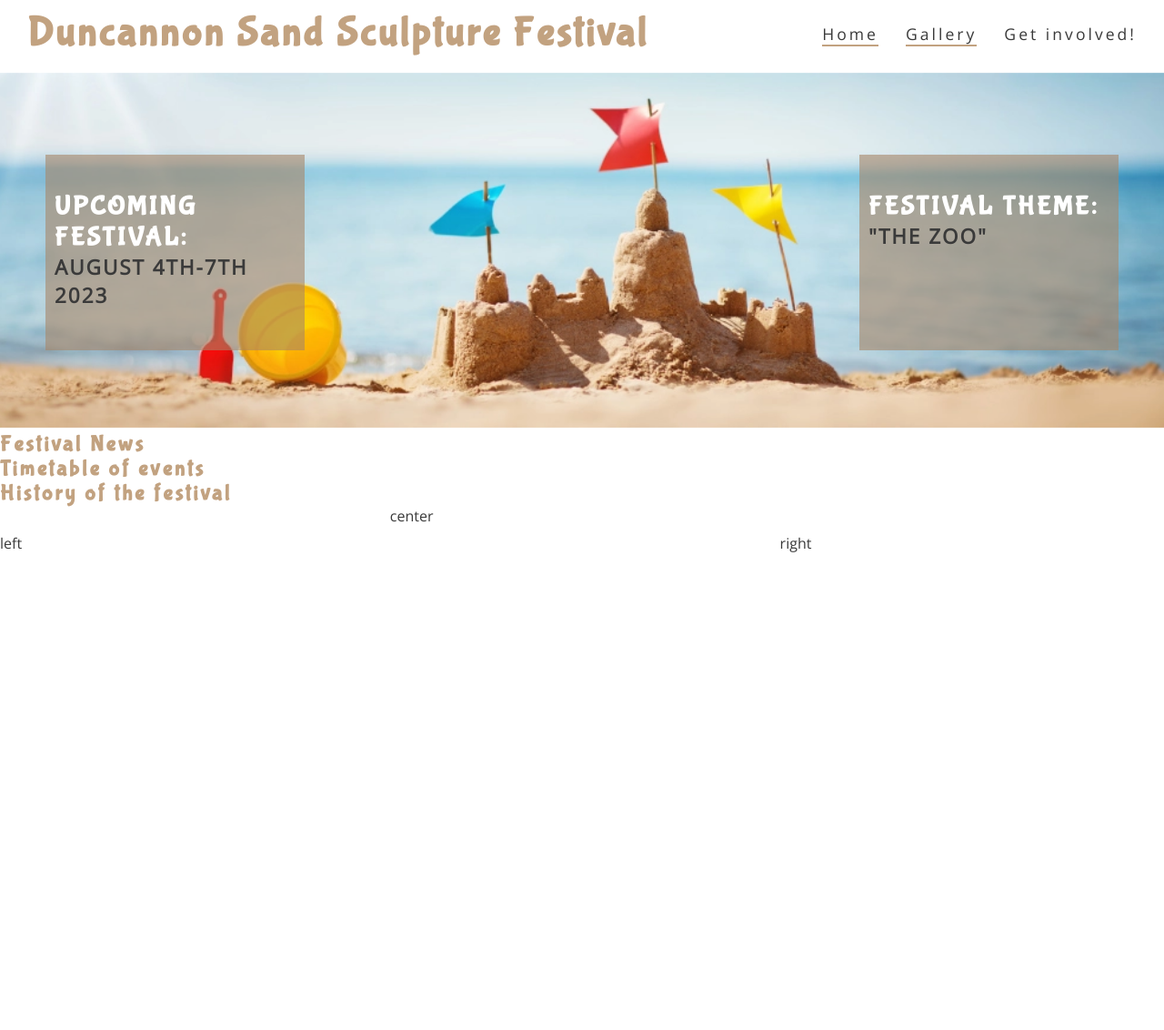
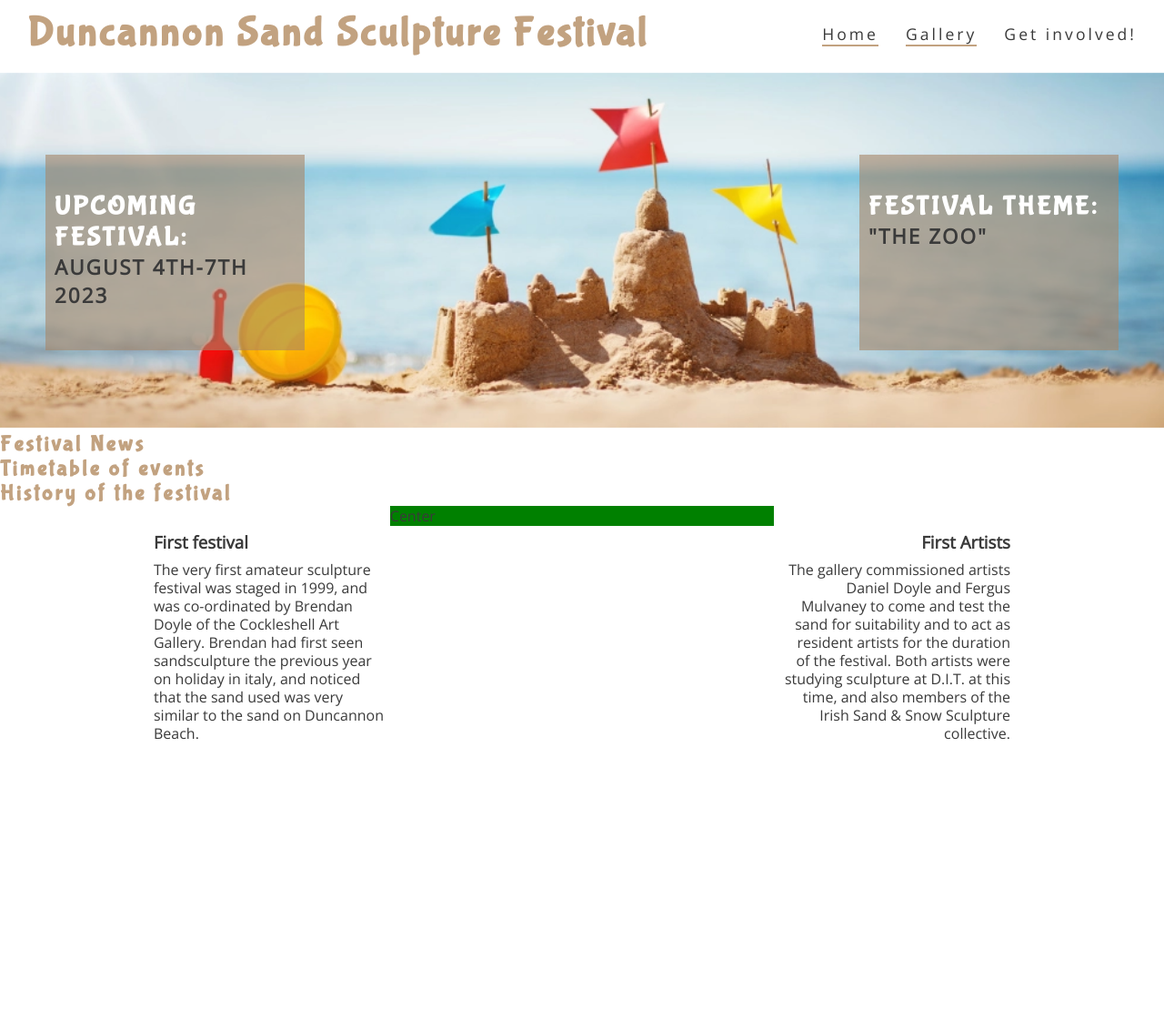
Before and after one commit to ericawall/portfolio-project-1, a plain HTML site: page home.html in a window 1280 px wide. Shown: the top 1132 px of the page at 91% size. Drawn offline with nearby package versions, Linux system fonts and the light colour scheme.

Commit message:
Style first div of history section, left and right divs

```diff
--- a/assets/css/style.css
+++ b/assets/css/style.css
@@ -72,7 +72,6 @@ h1, h2 {
 
 #cover-text-left h2, #cover-text-right h2 {
     color: #fff;
-
 }
 
 #hero-image {
@@ -128,8 +127,8 @@ h1, h2 {
 
 /* History section */
 
- #history {
-    height: 1200px;
+#festival-history {
+    height: 600px;
 }
 
 #left-history {
@@ -147,9 +146,32 @@ h1, h2 {
 #center-history {
     width: 33%;
     margin: 0 auto;
+    background-color: green;
 }
 
+.left-history-heading {
+    width: 60%;
+    float: right;
+    line-height: 20px;
+    clear: both;
+    margin-bottom: 50px;
+}
 
+.right-history-heading {
+    width: 60%;
+    float: left;
+    line-height: 20px;
+    clear: both;
+    margin-bottom: 50px;
+}
+
+.right-history-heading h3 {
+    text-align: right;
+}
+
+.right-history-heading p {
+    text-align: right;
+}
 
 /* Footer */
 
--- a/home.html
+++ b/home.html
@@ -14,6 +14,7 @@
 </head>
 
 <body>
+<!-- Header, logo & nav bar section -->
     <header>
         <a href="home.html">
             <h1 id="logo">Duncannon Sand Sculpture Festival</h1>
@@ -32,6 +33,8 @@
             </nav>
         </a>
     </header>
+
+<!-- Hero image section-->
     <section id="hero-outer">
         <div id="hero-image"></div>
         <div id="cover-text-left">
@@ -44,22 +47,41 @@
         </div>
     </section>
 
-    <section id="news">
-        <h2>Festival News</h2>
+    <section>
+        <h1>Festival News</h1>
     </section>
 
-    <section id="timetable">
-        <h2>Timetable of events</h2>
+    <section>
+        <h1>Timetable of events</h1>
     </section>
 
-    <section id="history">
-        <h2>History of the festival</h2>
-        <div id="left-history">left</div>
-        <div id="right-history">right</div>
-        <div id="center-history">center</div>
+    <!-- History of festival section-->
+    <section id="festival-history">
+        <h1>History of the festival</h1>
+        <div id="left-history">
+            <div class="left-history-heading">
+                <h3>First festival</h3>
+                <hr>
+                <p>
+                    The very first amateur sculpture festival was staged in 1999, and was co-ordinated by Brendan Doyle of the Cockleshell Art Gallery. Brendan had first seen sandsculpture the previous year on holiday in italy, and noticed that the sand used was very similar to the sand on Duncannon Beach.
+                </p>
+            </div>
+        </div>
+        <div id="right-history">
+            <div class="right-history-heading">
+                <h3>First Artists</h3>
+                <hr>
+                <p>
+                    The gallery commissioned artists Daniel Doyle and Fergus Mulvaney to come and test the sand for suitability and to act as resident artists for the duration of the festival. Both artists were studying sculpture at D.I.T. at this time, and also members of the Irish Sand & Snow Sculpture collective.
+                </p>
+            </div>
+        </div>
+        <div id="center-history">Center</div>
     </section>
 
     <footer>
+<!-- footer with contact details, location map embedded link and social networks shown-->
+        <!--
         <div id="footer">
             <div id="left-footer">
                 <div class="left-footer-heading">
@@ -112,7 +134,9 @@
                 </div>
             </div>
         </div>
+    -->
     </footer>
+
 
     <!-- Font awesome script -->
     <script src="https://kit.fontawesome.com/1aa22adbc1.js"></script>
```
Lines whose indentation alone changed are shown as unchanged.
